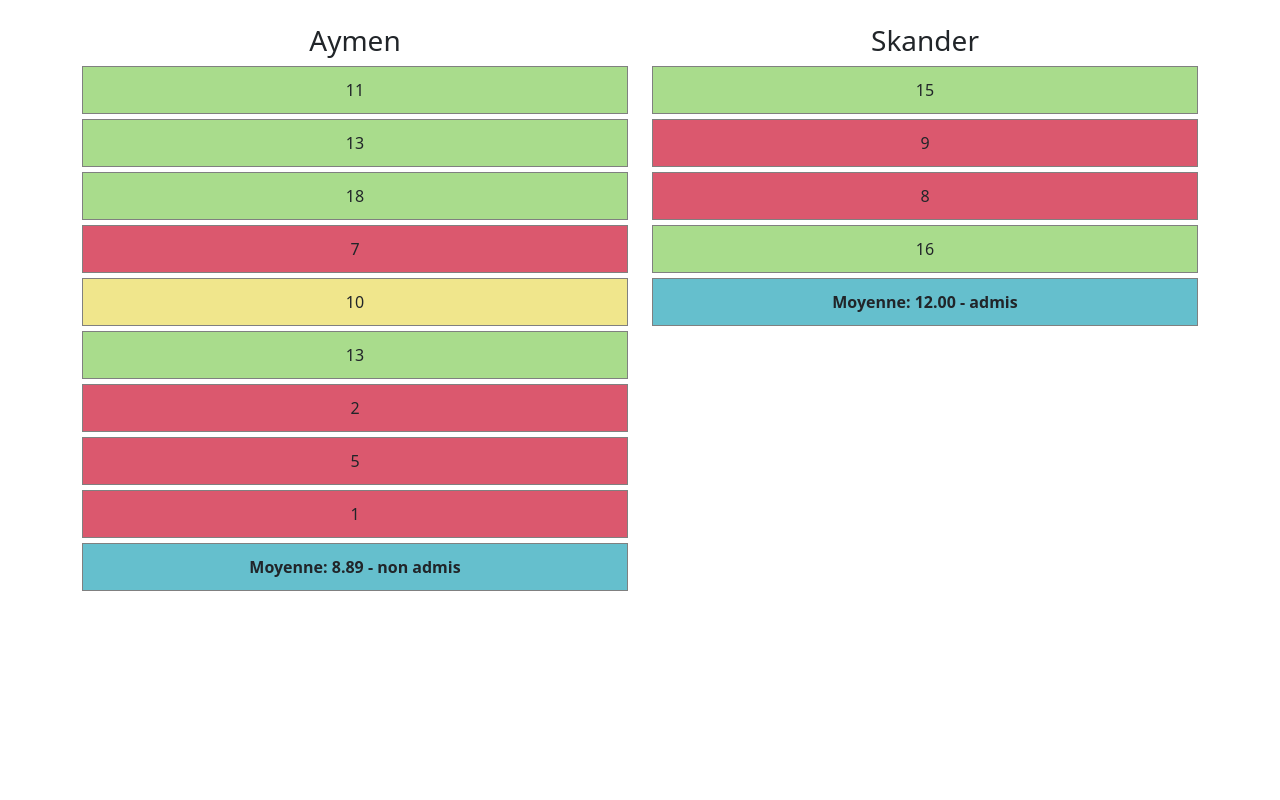
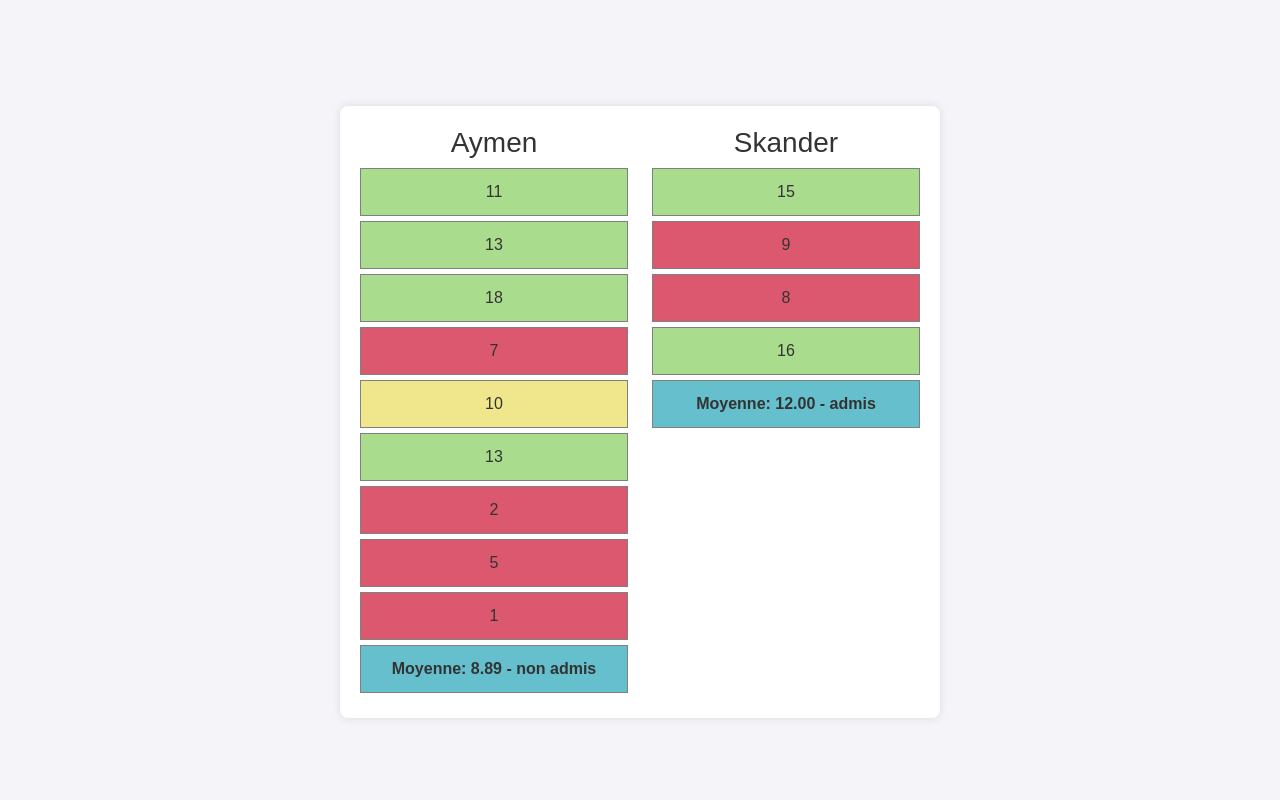
Before and after one commit to montahalassoued/miniprojectphp, a PHP site: page / in a window 1280 px wide. Run offline with PHP 8.4, Linux system fonts and the light colour scheme.

Commit message:
Update style.css

```diff
--- a/taskone/style.css
+++ b/taskone/style.css
@@ -10,3 +10,59 @@
     background-color: #65BFCD;
     font-weight: bold;
 }
+* {
+    margin: 0;
+    padding: 0;
+    box-sizing: border-box;
+}
+
+body {
+    font-family: 'Arial', sans-serif;
+    background-color: #f4f4f9;
+    color: #333;
+    height: 100vh;
+    display: flex;
+    justify-content: center;
+    align-items: center;
+    flex-direction: column;
+    padding: 0 20px;
+    position: relative;
+}
+
+.container {
+    text-align: center;
+    max-width: 600px;
+    width: 100%;
+    padding: 20px;
+    background-color: #fff;
+    border-radius: 8px;
+    box-shadow: 0 0 10px rgba(0, 0, 0, 0.1);
+}
+
+h1 {
+    font-size: 2.5rem;
+    margin-bottom: 20px;
+    color: #333;
+}
+
+form {
+    margin-top: 20px;
+}
+
+button {
+    background-color: #007bff;
+    color: white;
+    font-size: 1.1rem;
+    padding: 12px 25px;
+    border: none;
+    border-radius: 5px;
+    cursor: pointer;
+    transition: background-color 0.3s ease, transform 0.1s ease;
+    display: inline-block;
+    margin-top: 10px;
+}
+
+button:hover {
+    background-color: #0056b3;
+    transform: scale(1.05);
+}
```
